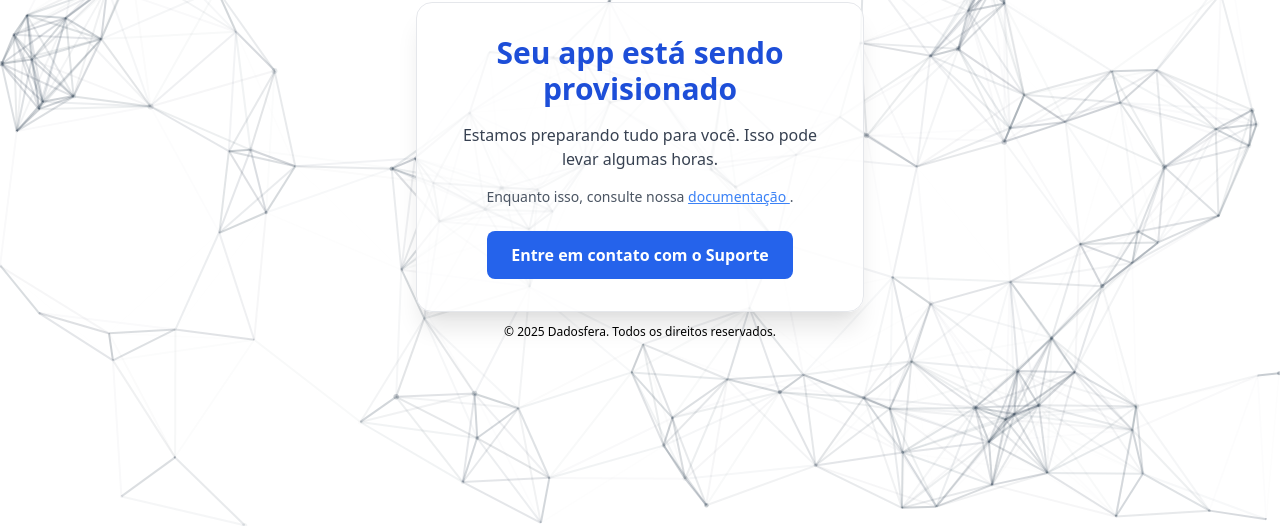
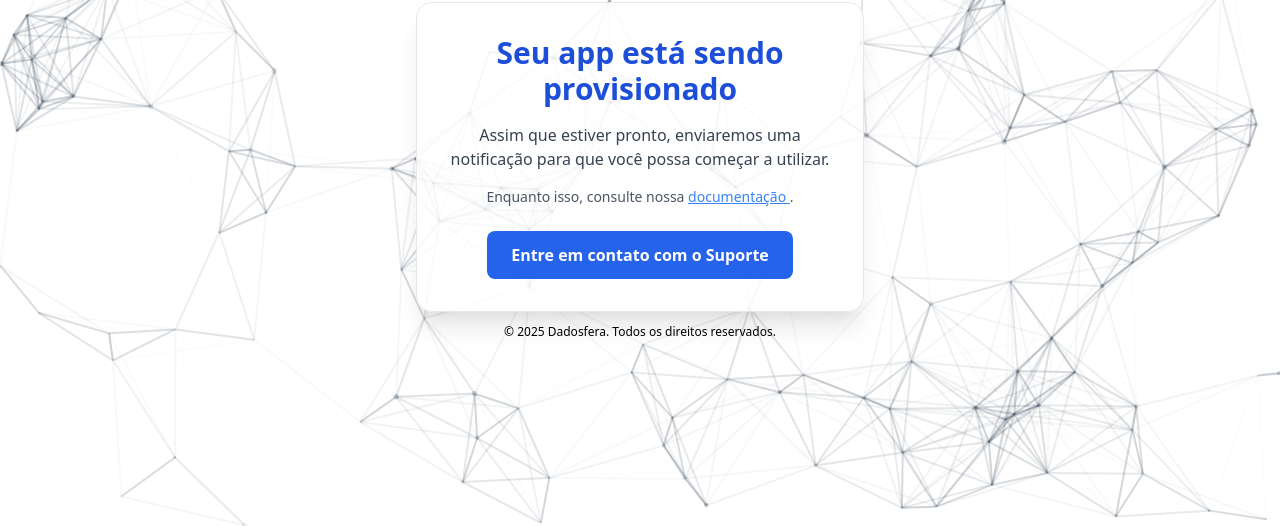
Before and after one commit to dadosfera/autodrive-404, a plain HTML site: page index.html in a window 1280 px wide. Shown: the part 274-800 px from the top of the page. Drawn offline with nearby package versions, Linux system fonts and the light colour scheme.

Commit message:
Atualização texto de provisionamento

```diff
--- a/index.html
+++ b/index.html
@@ -26,7 +26,7 @@
   <!-- Card -->
   <div class="bg-white bg-opacity-80 backdrop-blur-md border border-gray-200 rounded-2xl shadow-xl p-8 max-w-md w-full">
     <h1 class="text-2xl md:text-3xl font-bold text-blue-700 mb-4">Seu app está sendo provisionado</h1>
-    <p class="text-gray-700 mb-4">Estamos preparando tudo para você. Isso pode levar algumas horas.</p>
+    <p class="text-gray-700 mb-4">Assim que estiver pronto, enviaremos uma notificação para que você possa começar a utilizar.</p>
     <p class="text-sm text-gray-600 mb-6">
       Enquanto isso, consulte nossa
       <a href="https://docs.dadosfera.ai/docs/autodrive-ddf" target="_blank" class="text-blue-500 underline hover:text-blue-700 transition">
```
